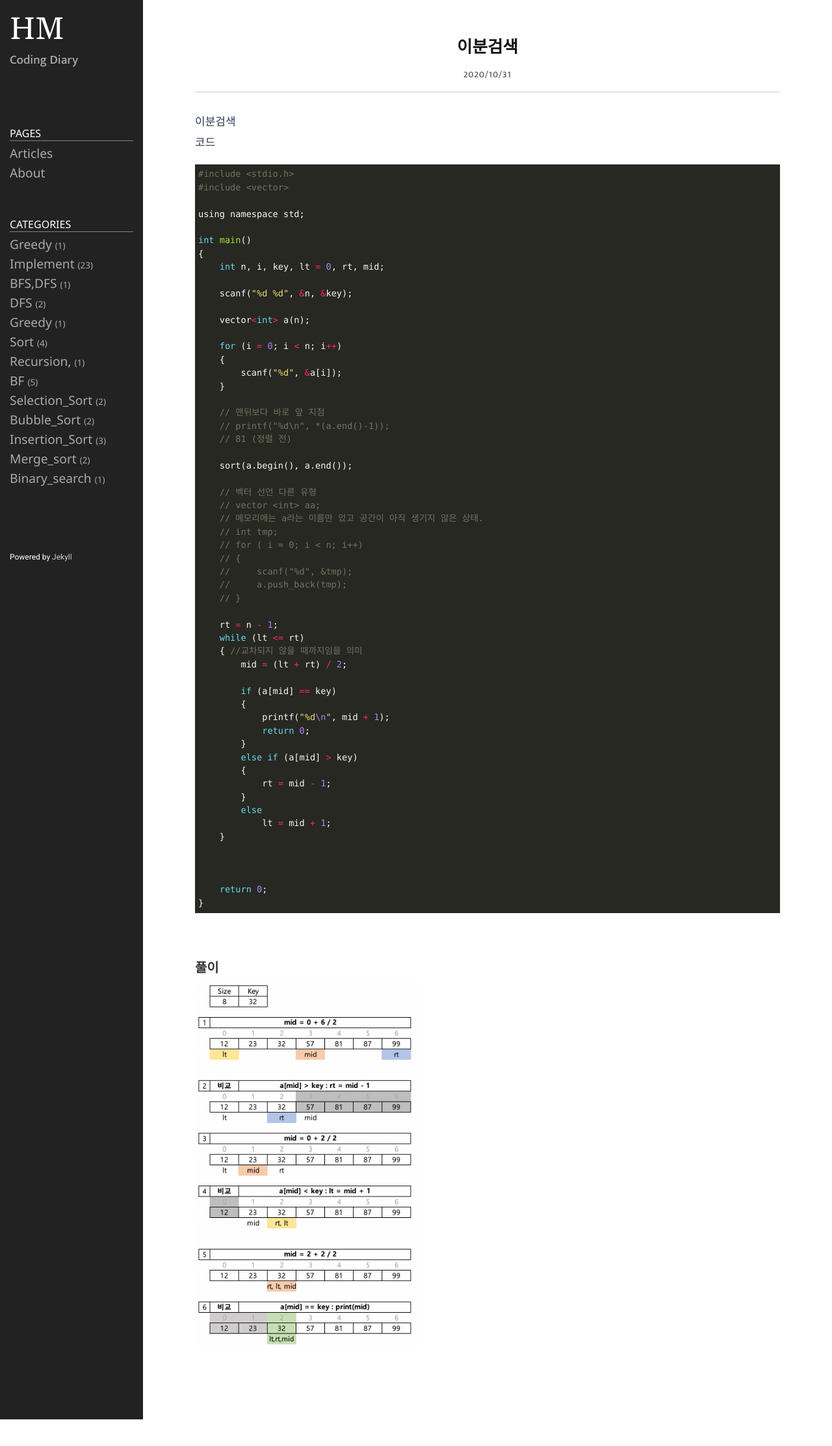
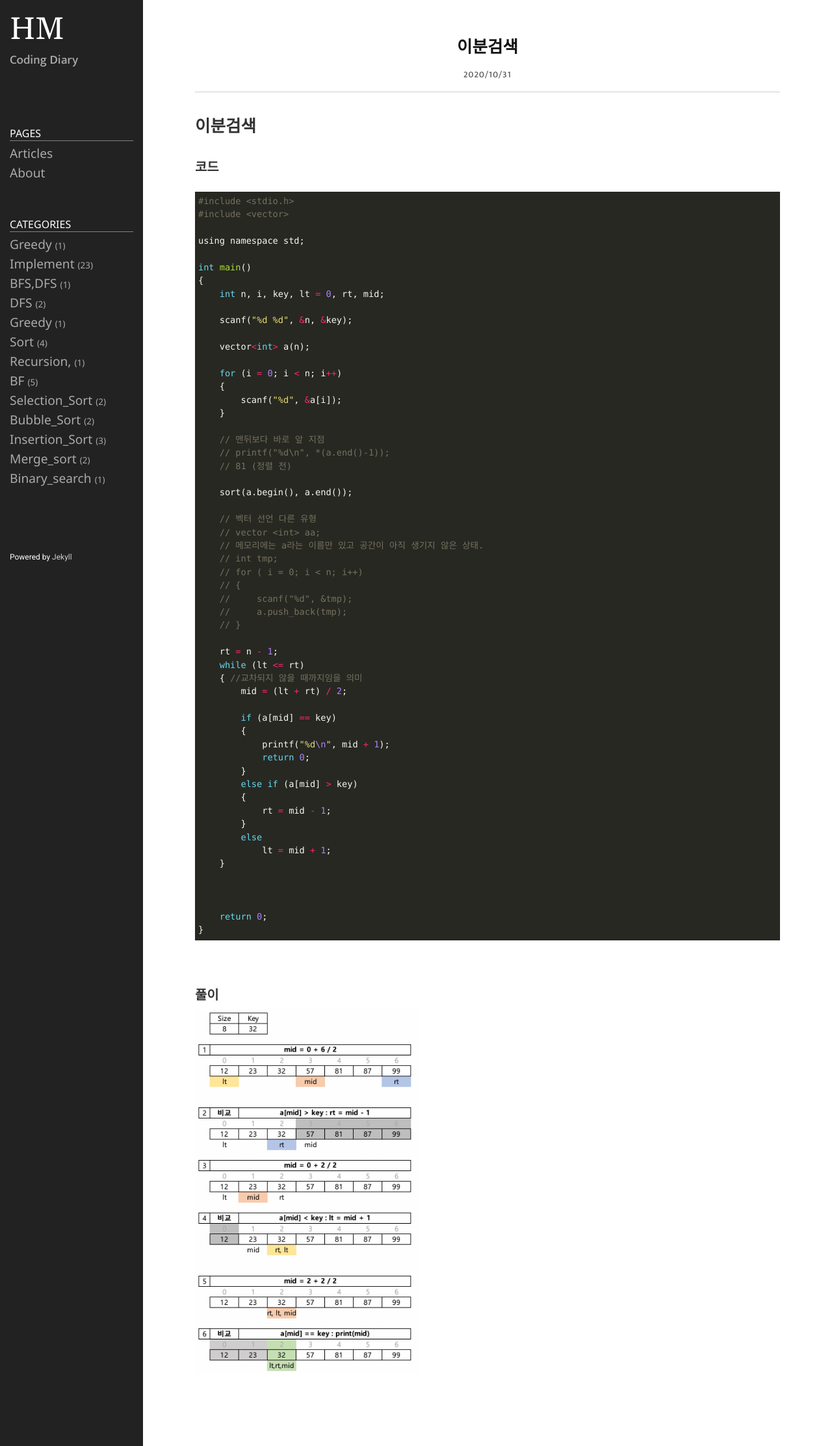
Before and after one commit to aksel26/changed, a Jekyll site: the page built from _posts/2020-10-31-lecture42.md, in a window 1280 px wide. Shown: the whole page at 65% size. Built offline with Jekyll 4.4.1, drawn with Linux system fonts in a browser that asks for light colours; before the commit the page ends 2184 px from its top, so only the background shows below that.

````diff
--- a/_posts/2020-10-31-lecture42.md
+++ b/_posts/2020-10-31-lecture42.md
@@ -4,9 +4,9 @@ title:  "이분검색"
 date:   2020-10-31 13:31:29 +0900
 categories: Binary_search
 ---
-이분검색
+# 이분검색
 
-코드
+### 코드
 
 ```c
 #include <stdio.h>
````
